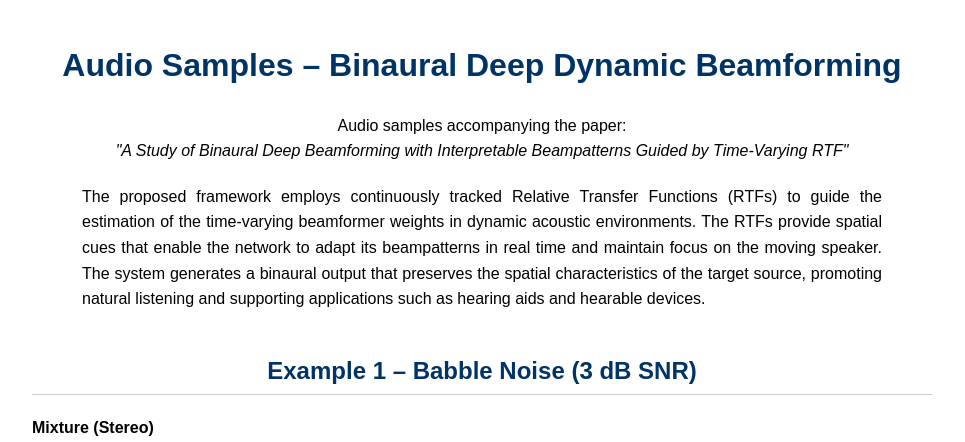
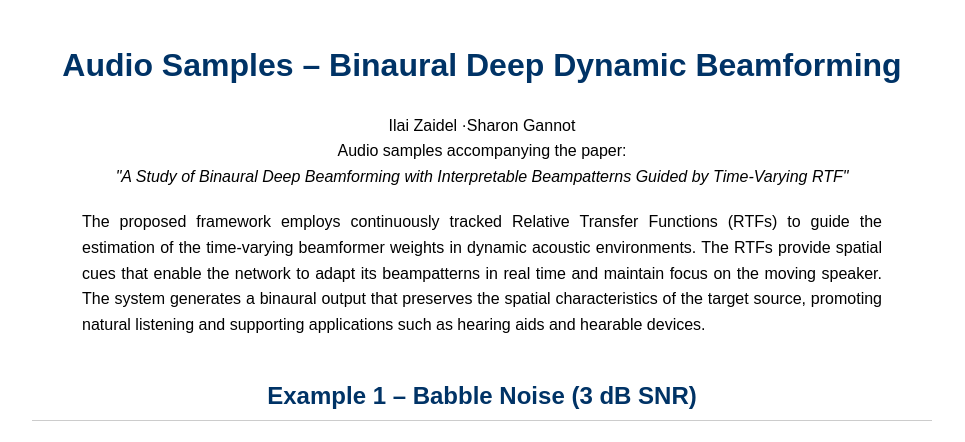
Before and after one commit to IlaiZaidel/A-STUDY-OF-BINAURAL-DEEP-BEAMFORMING-WITH-INTERPRETABLE-BEAMPATTERNS-GUIDED-BY-TIME-VARYING-RTF, a plain HTML site: page index.html in a window 1280 px wide. Shown: the top 442 px of the page, without its empty margins (158-1123 px from the left). Drawn offline with Linux system fonts and the light colour scheme.

Commit message:
Add authors to audio samples section

```diff
--- a/index.html
+++ b/index.html
@@ -17,6 +17,8 @@
 
   <h1>Audio Samples – Binaural Deep Dynamic Beamforming</h1>
   <p style="text-align:center">
+    Ilai Zaidel ·Sharon Gannot
+<br>
     Audio samples accompanying the paper:<br>
     <i>"A Study of Binaural Deep Beamforming with Interpretable Beampatterns Guided by Time-Varying RTF"</i>
   </p>
```
